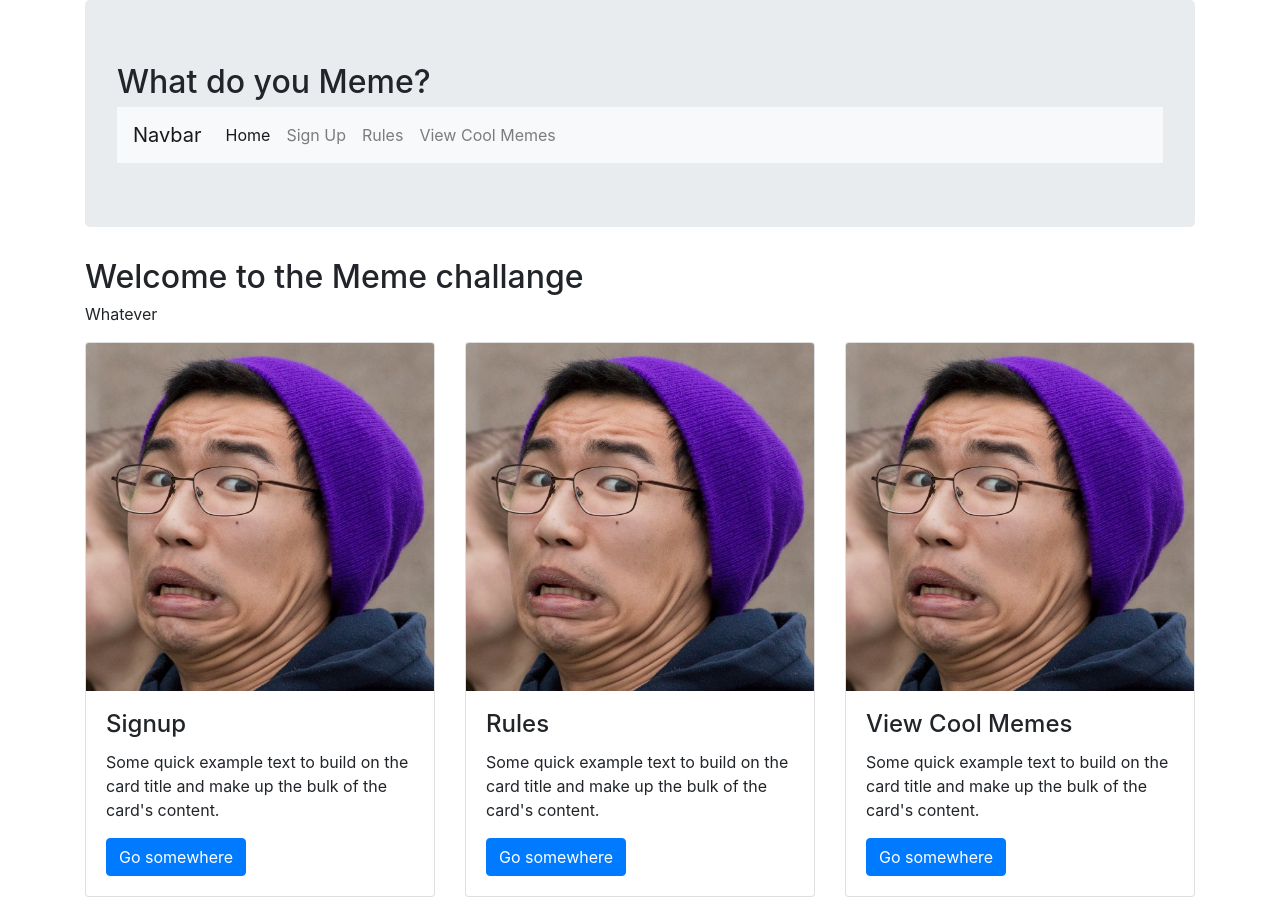
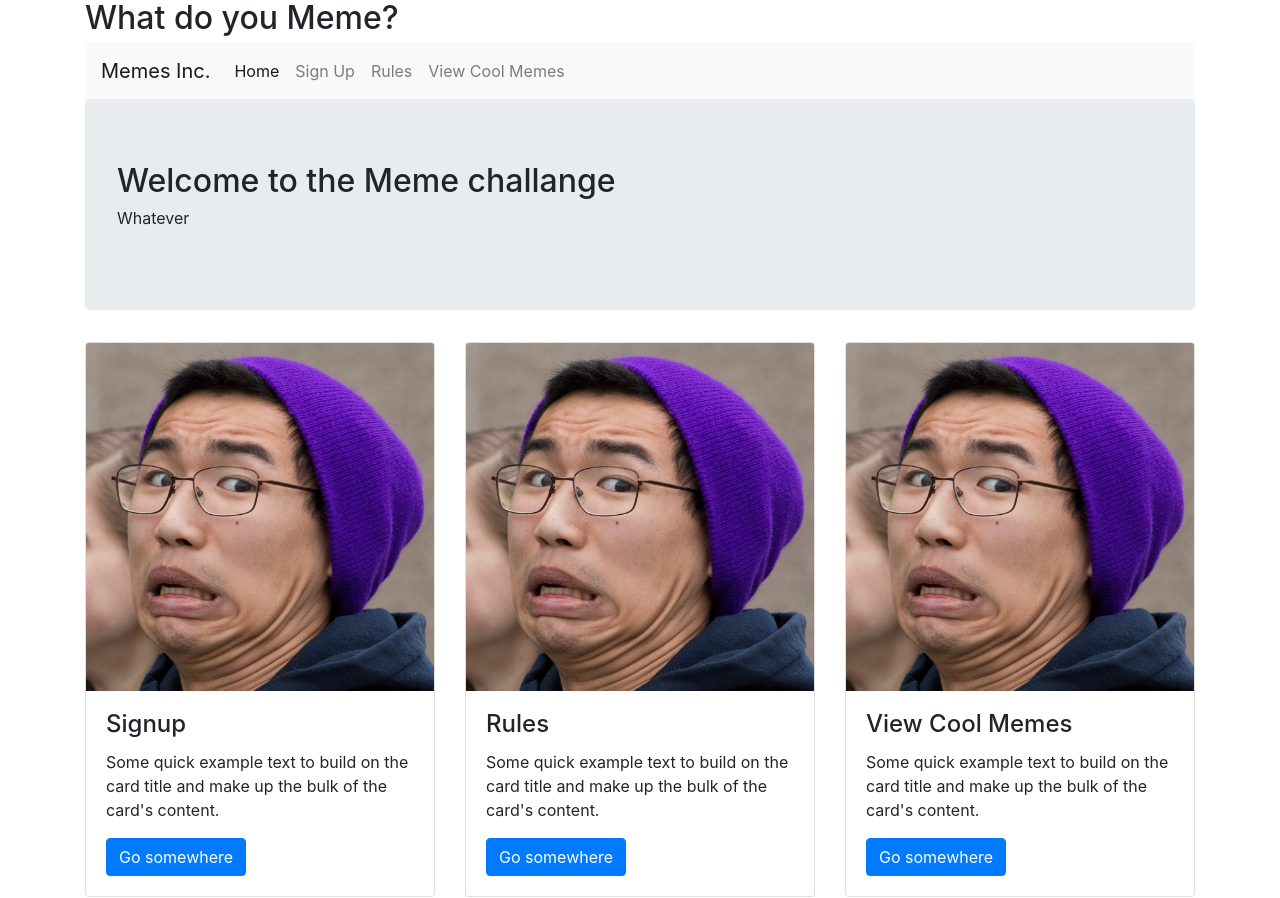
Before and after one commit to Ncm9658/2017fall, a plain HTML site: page index.html in a window 1280 px wide. Drawn offline with nearby package versions, Linux system fonts and the light colour scheme; files whose address does not match are found by name.

Commit message:
Update index.css

```diff
--- /dev/null
+++ b/index.css
@@ -0,0 +1,4 @@
+header {
+    background: #bbbbff;
+    margin-bottom: 10px;
+}
--- a/index.html
+++ b/index.html
@@ -7,14 +7,14 @@
 
         <title>Home Page</title>
         <link rel="stylesheet" href="https://maxcdn.bootstrapcdn.com/bootstrap/4.0.0-beta/css/bootstrap.min.css" integrity="sha384-/Y6pD6FV/Vv2HJnA6t+vslU6fwYXjCFtcEpHbNJ0lyAFsXTsjBbfaDjzALeQsN6M" crossorigin="anonymous">
+        <link rel-"stylesheet" href="index.css">
     </head>
     <body>
         <header>
             <div class="container">
-                <div class="jumbotron">
-                    <h2>What do you Meme?</h2>
+                <h2>What do you Meme?</h2>
                     <nav class="navbar navbar-expand-lg navbar-light bg-light">
-                        <a class="navbar-brand" href="#">Navbar</a>
+                        <a class="navbar-brand" href="#">Memes Inc.</a>
                         <button class="navbar-toggler" type="button" data-toggle="collapse" data-target="#navbarNavAltMarkup" aria-controls="navbarNavAltMarkup" aria-expanded="false" aria-label="Toggle navigation">
                           <span class="navbar-toggler-icon"></span>
                         </button>
@@ -32,11 +32,12 @@
         </header>
 
         <div class="container">
-            <h2>Welcome to the Meme challange</h2>
-            <p>
-                Whatever
-            </p>
-
+            <div class="jumbotron">
+                <h2>Welcome to the Meme challange</h2>
+                <p>
+                    Whatever
+                </p>
+            </div>
             <div class="row">
                 <div class="col-md-4">
                     <div class="card">
```
